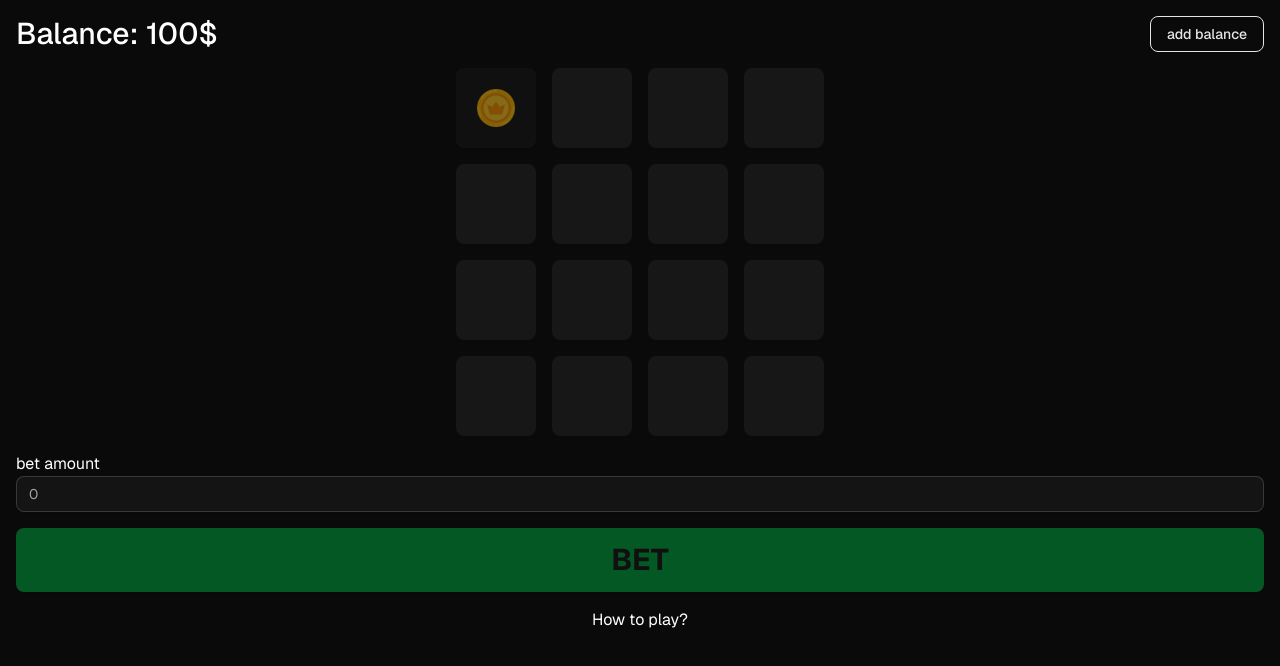
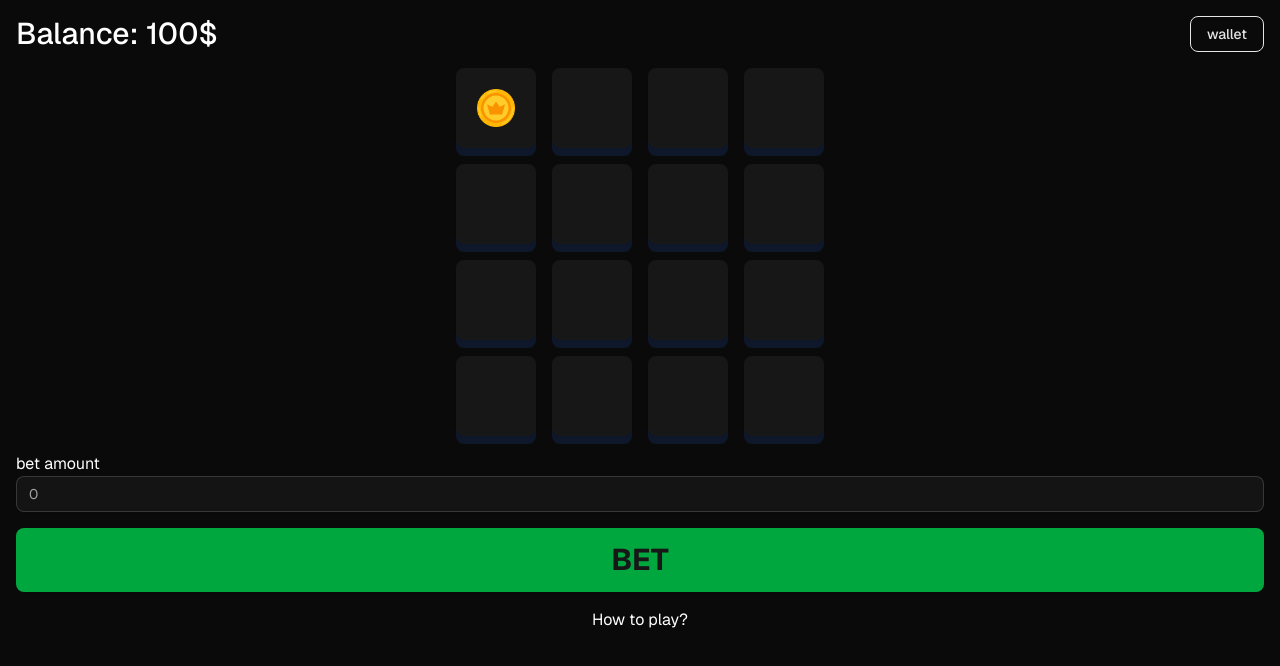
Before and after one commit to webapphorizon/bomboklad, a Next.js app: page / in a window 1280 px wide. Both pictures are taken after a click on the button 496 px from the left and 108 px from the top of the page. Shown: the top 666 px of the page. Built offline with nearby package versions, Linux system fonts and the light colour scheme.

Commit message:
Added gsap library for animations and updated CustomGameButton to utilize GSAP for enhanced visual effects. Refactored button structure for improved layout and interaction, ensuring a better user experience during gameplay.

```diff
--- a/package.json
+++ b/package.json
@@ -27,6 +27,7 @@
     "class-variance-authority": "^0.7.1",
     "clsx": "^2.1.1",
     "drizzle-orm": "^0.41.0",
+    "gsap": "^3.13.0",
     "lottie-react": "^2.4.1",
     "lucide-react": "^0.539.0",
     "next": "^15.2.3",
--- a/src/app/page.tsx
+++ b/src/app/page.tsx
@@ -48,7 +48,7 @@ export default function HomePage() {
       <div className="flex w-full justify-between">
         <h1 className="text-3xl font-medium">Balance: {balance}$</h1>
         <Button className="border-primary text-primary border bg-transparent">
-          add balance
+          wallet
         </Button>
       </div>
       <GameGrid gameId={gameId} onGameEnd={handleGameEnd} />
@@ -103,9 +103,9 @@ export default function HomePage() {
                   <li>Lose: if you reveal the bomb, the bet is lost.</li>
                   <li>You cannot change the bet while the round is active.</li>
                 </ul>
-                <p className="text-muted-foreground text-sm">
+                <span className="text-muted-foreground text-sm">
                   Tip: use flags to avoid tapping suspected bombs.
-                </p>
+                </span>
               </div>
             </DialogDescription>
           </DialogHeader>
--- a/src/components/ui/button.tsx
+++ b/src/components/ui/button.tsx
@@ -5,7 +5,7 @@ import { cva, type VariantProps } from "class-variance-authority"
 import { cn } from "~/lib/utils"
 
 const buttonVariants = cva(
-  "inline-flex items-center justify-center gap-2 whitespace-nowrap rounded-md text-sm font-medium transition-all disabled:pointer-events-none disabled:opacity-50 [&_svg]:pointer-events-none [&_svg:not([class*='size-'])]:size-4 shrink-0 [&_svg]:shrink-0 outline-none focus-visible:border-ring focus-visible:ring-ring/50 focus-visible:ring-[3px] aria-invalid:ring-destructive/20 dark:aria-invalid:ring-destructive/40 aria-invalid:border-destructive",
+  "inline-flex items-center justify-center gap-2 whitespace-nowrap rounded-md text-sm font-medium transition-all disabled:pointer-events-none disabled:opacity-100 [&_svg]:pointer-events-none [&_svg:not([class*='size-'])]:size-4 shrink-0 [&_svg]:shrink-0 outline-none focus-visible:border-ring focus-visible:ring-ring/50 focus-visible:ring-[3px] aria-invalid:ring-destructive/20 dark:aria-invalid:ring-destructive/40 aria-invalid:border-destructive",
   {
     variants: {
       variant: {
--- a/src/components/ui/custom-game-button.tsx
+++ b/src/components/ui/custom-game-button.tsx
@@ -1,8 +1,9 @@
 "use client";
 
+import gsap from "gsap";
 import Lottie from "lottie-react";
 import Image from "next/image";
-import { useEffect, useState } from "react";
+import { useEffect, useRef, useState } from "react";
 import { Button } from "~/components/ui/button";
 import type { CellState, CellType } from "~/lib/game";
 
@@ -22,6 +23,8 @@ export default function CustomGameButton({
   onToggleFlag,
 }: CustomGameButtonProps) {
   const [bombData, setBombData] = useState<BombAnimation | null>(null);
+  const coinRef = useRef<HTMLDivElement | null>(null);
+  const bombRef = useRef<HTMLDivElement | null>(null);
 
   useEffect(() => {
     void (async () => {
@@ -36,6 +39,41 @@ export default function CustomGameButton({
     })();
   }, []);
 
+  useEffect(() => {
+    if (state !== `revealed`) return;
+
+    if (type === `coin` && coinRef.current) {
+      gsap.fromTo(
+        coinRef.current,
+        { scale: 0.2, opacity: 0, rotate: -30 },
+        {
+          scale: 1,
+          opacity: 1,
+          rotate: 0,
+          duration: 0.2,
+          ease: `back.out(1.7)`,
+        },
+      );
+    }
+
+    if (type === `bomb` && bombRef.current) {
+      const tl = gsap.timeline();
+      tl.fromTo(
+        bombRef.current,
+        { scale: 0.2, opacity: 0 },
+        { scale: 1, opacity: 1, duration: 0.2, ease: `back.out(2)` },
+      )
+        .to(bombRef.current, {
+          rotate: -8,
+          duration: 0.05,
+          yoyo: true,
+          repeat: 5,
+          ease: `sine.inOut`,
+        })
+        .to(bombRef.current, { rotate: 0, duration: 0.1 });
+    }
+  }, [state, type]);
+
   const handleClick = () => {
     if (state === `hidden` || state === `flagged`) onReveal();
   };
@@ -46,8 +84,12 @@ export default function CustomGameButton({
   };
 
   return (
+    <div className={`relative h-20 w-20`}>
+      <div
+        className={`pointer-events-none absolute inset-0 top-2 z-0 h-20 w-20 rounded-md bg-slate-900`}
+      />
       <Button
-      className={`bg-primary-foreground relative flex h-20 w-20 items-center justify-center`}
+        className={`bg-primary-foreground relative z-10 flex h-full w-full items-center justify-center`}
         onClick={handleClick}
         onContextMenu={handleContextMenu}
         disabled={state === `revealed`}
@@ -56,16 +98,21 @@ export default function CustomGameButton({
           <span className={`absolute top-1 right-1 text-lg`}>🚩</span>
         )}
         {state === `revealed` && type === `coin` && (
+          <div ref={coinRef} className={`will-change-transform`}>
             <Image src={`/coin2.png`} alt={`coin`} width={38} height={38} />
+          </div>
         )}
         {state === `revealed` && type === `bomb` && bombData && (
+          <div ref={bombRef} className={`will-change-transform`}>
             <Lottie
               animationData={bombData}
               loop
               autoplay
               style={{ width: 42, height: 42 }}
             />
+          </div>
         )}
       </Button>
+    </div>
   );
 }
```
Also changed, not shown: 1 other file (tests, documents, lock files or other folders). Lines whose indentation alone changed are shown as unchanged.
